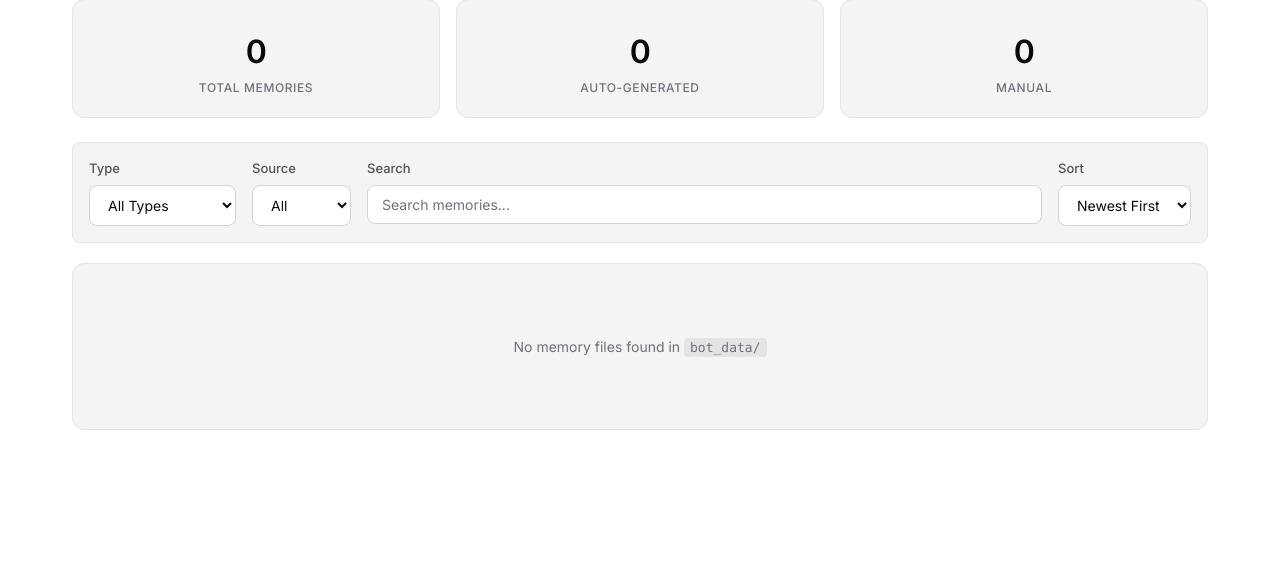
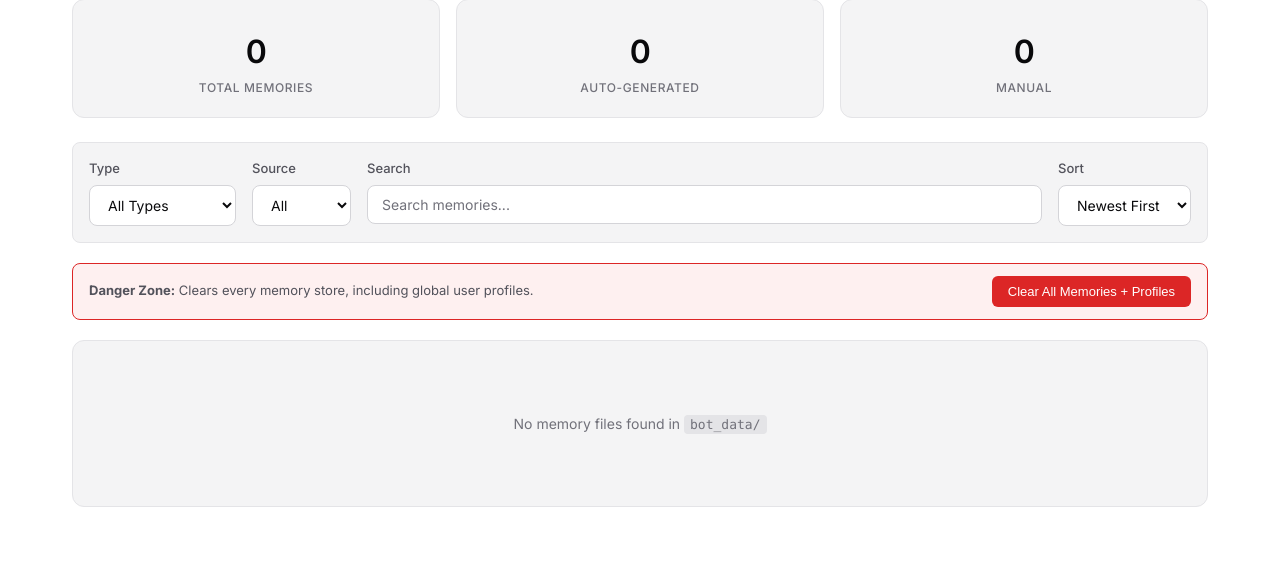
Before and after one commit to TheLonelyDevil9/discord-pals, a Flask app: page /memories in a window 1280 px wide. Shown: the part 265-828 px from the top of the page. Before the commit the page ends 695 px from the top, so only its background shows below. Run offline with Flask 3, Linux system fonts and the light colour scheme.

Commit message:
Add dashboard button to clear all memories and profiles

```diff
--- a/dashboard.py
+++ b/dashboard.py
@@ -1471,6 +1471,32 @@ def api_clear_all_memories(file_name):
 
     except Exception as e:
         log.error(f"Error clearing memories: {e}")
+        return jsonify({'status': 'error', 'message': str(e)}), 500
+
+
+@app.route('/api/memories/clear-all-stores', methods=['POST'])
+@requires_csrf
+def api_clear_all_memory_stores():
+    """Clear all memory stores, including global user profiles."""
+    from memory import memory_manager
+
+    data = request.json or {}
+    include_profiles = bool(data.get('include_user_profiles', True))
+
+    try:
+        summary = memory_manager.clear_all_memories(include_global_profiles=include_profiles)
+        log.warn(
+            "Cleared all memory stores via dashboard "
+            f"(include_profiles={include_profiles}, summary={summary})"
+        )
+        return jsonify({
+            'status': 'ok',
+            'message': 'All memories cleared',
+            'include_user_profiles': include_profiles,
+            'summary': summary
+        })
+    except Exception as e:
+        log.error(f"Error clearing all memory stores: {e}")
         return jsonify({'status': 'error', 'message': str(e)}), 500
 
 
--- a/templates/memories.html
+++ b/templates/memories.html
@@ -64,6 +64,12 @@
                 <option value="oldest">Oldest First</option>
             </select>
         </div>
+    </div>
+    <div class="danger-row">
+        <div class="danger-copy">
+            <strong>Danger Zone:</strong> Clears every memory store, including global user profiles.
+        </div>
+        <button type="button" class="btn btn-danger" onclick="clearAllMemoryStores()">Clear All Memories + Profiles</button>
     </div>
 
     {% if memories %}
@@ -431,6 +437,22 @@
     min-width: 200px;
 }
 
+.danger-row {
+    display: flex;
+    justify-content: space-between;
+    gap: 12px;
+    align-items: center;
+    margin-bottom: 20px;
+    padding: 12px 16px;
+    border: 1px solid var(--danger, #ef4444);
+    border-radius: 8px;
+    background: rgba(239, 68, 68, 0.08);
+}
+.danger-copy {
+    font-size: 0.8125rem;
+    color: var(--text-secondary);
+}
+
 /* Memory List Container */
 .memory-list {
     display: flex;
@@ -452,6 +474,10 @@
 @media (max-width: 768px) {
     .filter-row {
         flex-direction: column;
+    }
+    .danger-row {
+        flex-direction: column;
+        align-items: flex-start;
     }
     .memory-card-header {
         flex-direction: column;
@@ -788,6 +814,38 @@ function clearAllMemories(fileName) {
     );
 }
 
+// Clear all memory stores (including global user profiles)
+function clearAllMemoryStores() {
+    showConfirm(
+        'Clear All Memories',
+        'This will permanently delete ALL server memories, lore, DM memories, user memories, and global user profiles. This cannot be undone. Continue?',
+        async function() {
+            try {
+                const response = await fetch('/api/memories/clear-all-stores', {
+                    method: 'POST',
+                    headers: {
+                        'Content-Type': 'application/json',
+                        'X-CSRF-Token': '{{ csrf_token() }}'
+                    },
+                    body: JSON.stringify({
+                        include_user_profiles: true
+                    })
+                });
+
+                const data = await response.json();
+                if (data.status === 'ok') {
+                    showToast('All memories and profiles cleared', 'success');
+                    setTimeout(() => location.reload(), 1000);
+                } else {
+                    showToast(data.message || 'Failed to clear memories', 'error');
+                }
+            } catch (e) {
+                showToast('Error clearing all memories', 'error');
+            }
+        }
+    );
+}
+
 // ===== NEW MEMORY CARD UI FUNCTIONS =====
 
 // HTML escaping utility
```
Also changed, not shown: memory.py (+57 -0 lines).
